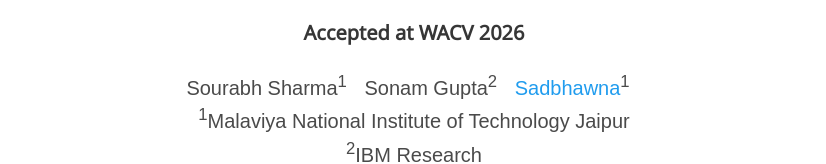
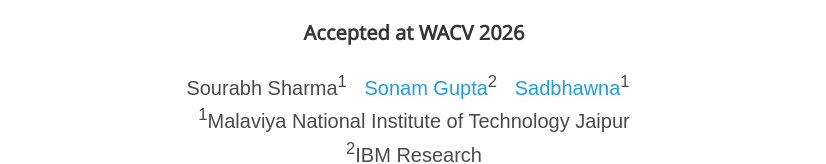
Before and after one commit to justananonymousaccount/See-Think-Learn, a plain HTML site: page index.html in a window 1280 px wide. Shown: the part 386-550 px from the top of the page, without its empty margins (226-1052 px from the left). Drawn offline with nearby package versions, Linux system fonts and the light colour scheme; some icons are missing; a web font is replaced by a local one.

Commit message:
Update author link for Sonam Gupta

```diff
--- a/index.html
+++ b/index.html
@@ -74,7 +74,7 @@
               Sourabh Sharma<sup>1</sup>
             </span>
             <span class="author-block" style="margin-right: 12px;">
-              Sonam Gupta<sup>2</sup>
+              <a href="https://scholar.google.com/citations?user=nIJUdr0AAAAJ&hl=en" target="_blank">Sonam Gupta</a><sup>2</sup>
             </span>
             <span class="author-block" style="margin-right: 12px;">
               <a href="https://sadbhawnathakur.github.io/" target="_blank">Sadbhawna</a><sup>1</sup>
```
